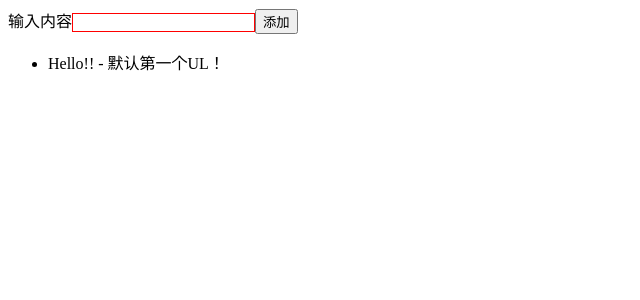
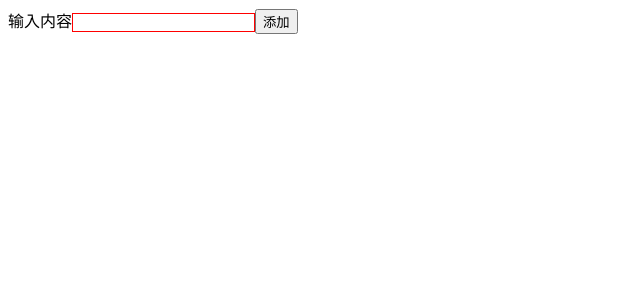
Before and after one commit to brownguo/react_web, a React (Create React App) app: page / in a window 1280 px wide. Shown: the top 300 px of the page, without its empty margins (0-640 px from the left). Built offline with nearby package versions, Linux system fonts and the light colour scheme.

Commit message:
生命周期函数

```diff
--- a/src/TodoList.js
+++ b/src/TodoList.js
@@ -9,13 +9,38 @@ class TodoList extends Component{
         super(props);
         this.state  = {
             inputValue: '',
-            list:['默认第一个UL！']
+            list:[]
         };
 
         this.handleInputChange = this.handleInputChange.bind(this);
         this.handleButtonClick = this.handleButtonClick.bind(this);
         this.handleItemDelete  = this.handleItemDelete.bind(this);
     }
+
+    //生命周期函数：在组件执行的某一时刻会自动执行的函数。
+
+    //在组件即将被挂再到页面的时刻自动执行，组件第一次加载的时候会执行
+    /*
+    componentWillMount() {
+        console.log('componentWillMount：开始加载页面~')
+    }
+
+    componentDidMount() {
+        console.log('componentDidMount：页面加载完了~')
+    }
+
+    shouldComponentUpdate(nextProps, nextState, nextContext) {
+        console.log('shouldComponentUpdate：是否需要执行？True => 组件即将变更的时候执行');
+        return true; //false 都不会执行
+    }
+
+    componentWillUpdate(nextProps, nextState, nextContext) {
+        console.log('componentWillUpdate：组件被更新之前，会自动执行');
+    }
+
+    componentDidUpdate(prevProps, prevState, snapshot) {
+        console.log('componentDidUpdate:组件数据完成更新之后执行');
+    }*/
 
     render() {
         return (
```
Also changed, not shown: src/TodoItem.js (+11 -1 lines).
